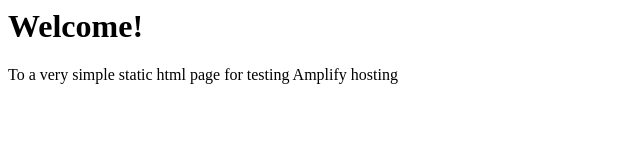
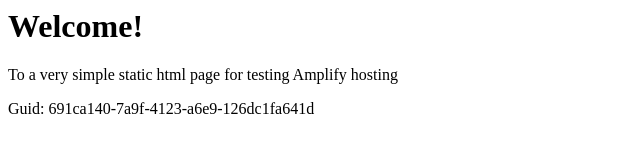
Before and after one commit to aws-aemilia-cmh/Github-PR-Commit-Integration-Test-DoNotTouch-v0-preprod-us-east-2, a website: page src/index.html in a window 1280 px wide. Shown: the whole page, without its empty margins (0-640 px from the left). Drawn offline with Linux system fonts and the light colour scheme.

Commit message:
commit from integ tests

```diff
--- a/src/index.html
+++ b/src/index.html
@@ -1,3 +1,5 @@
+
+
 <html lang="en">
 
 <head>
@@ -10,6 +12,6 @@
 <body>
     <h1>Welcome!</h1>
     <p>To a very simple static html page for testing Amplify hosting</p>
-</body>
+    <p>Guid: 691ca140-7a9f-4123-a6e9-126dc1fa641d</p></body>
 
 </html>
```
